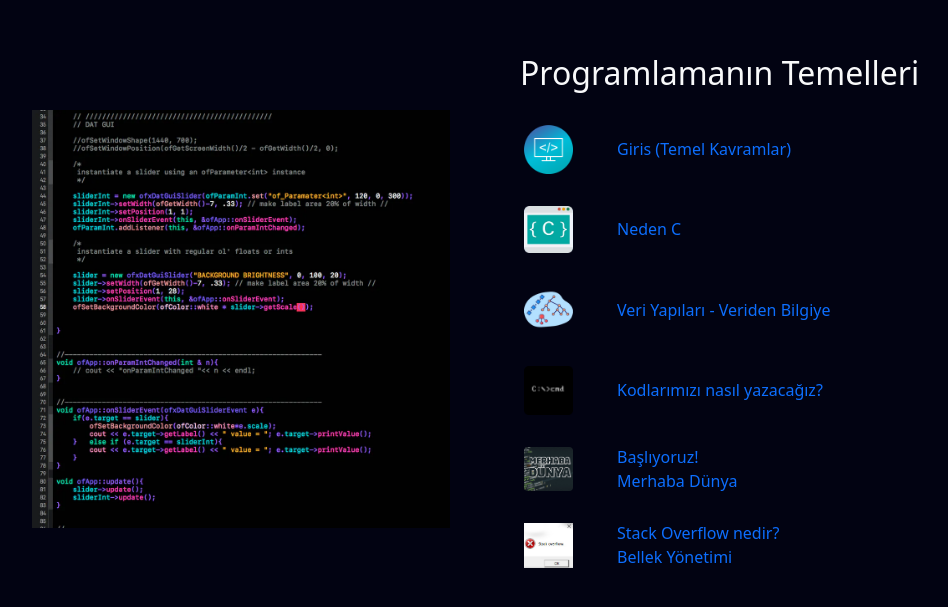
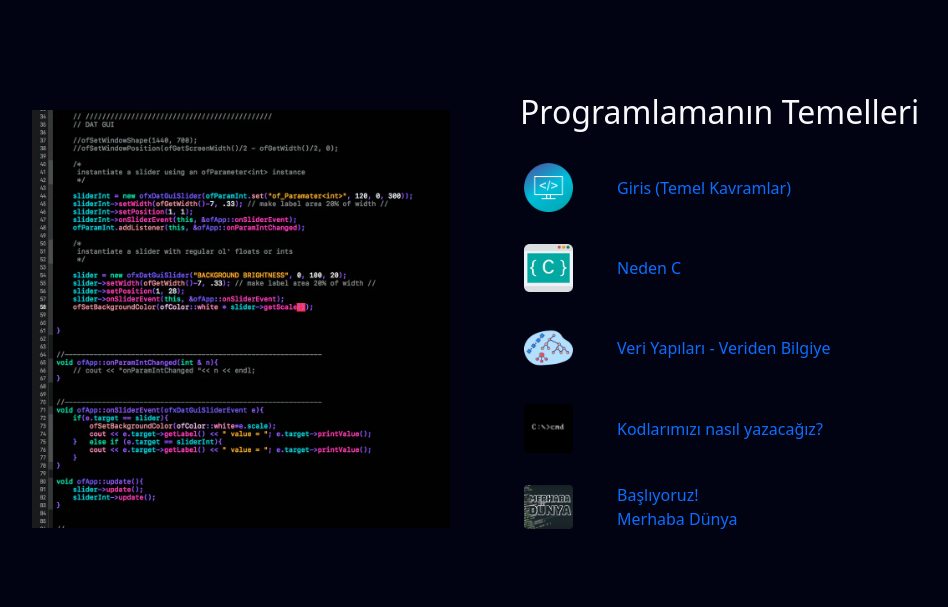
Before and after one commit to erbull/erbull.github.io, a plain HTML site: page index.html in a window 1280 px wide. Shown: the part 1981-2588 px from the top of the page, without its empty margins (120-1068 px from the left). Drawn offline with nearby package versions, Linux system fonts and the light colour scheme.

Commit message:
Update index.html

```diff
--- a/index.html
+++ b/index.html
@@ -178,15 +178,6 @@
                         <a href="programming/hello.html">Başlıyoruz!<br/>Merhaba Dünya</a>
                     </div>
                 </div>
-
-                <div class="row">
-                    <div class="col-3 col-md-2 p-3">
-                        <img class="w-75" src="img/overflow.png"/>
-                    </div>
-                    <div class="row col justify-content-start align-items-center">
-                        <a href="programming/overflow.html">Stack Overflow nedir?<br/>Bellek Yönetimi</a>
-                    </div>
-                </div>
             </div>
         </div>
     </section>
```
